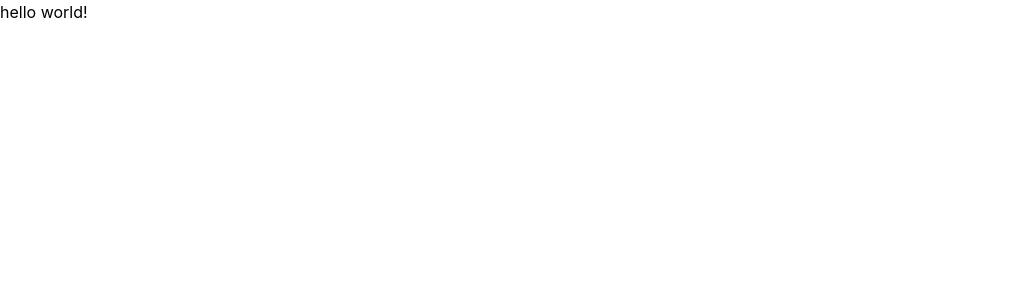
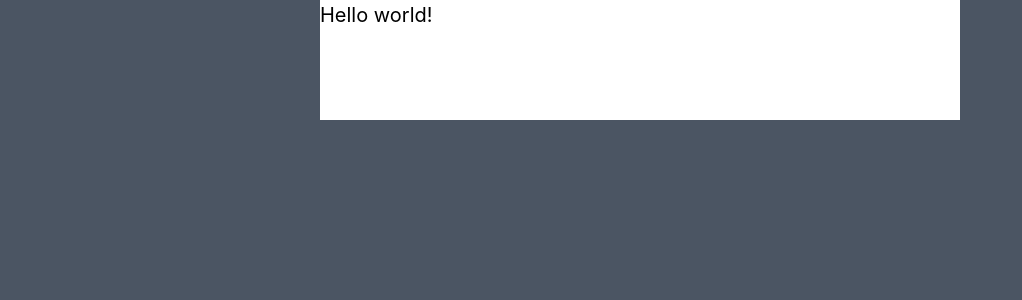
Before and after one commit to yeogeru/portfolio, a React (Create React App) app: page / in a window 1280 px wide. Shown: the top 300 px of the page, without its empty margins (0-1022 px from the left). Built offline with nearby package versions, Linux system fonts and the light colour scheme.

Commit message:
fix: tailwind config fix

```diff
--- a/package.json
+++ b/package.json
@@ -1,5 +1,5 @@
 {
-  "name": "your_project_name",
+  "name": "portfolio",
   "version": "0.1.0",
   "private": true,
   "dependencies": {
--- a/public/index.html
+++ b/public/index.html
@@ -24,7 +24,6 @@
     <title>React App</title>
   </head>
   <body>
-    <noscript>You need to enable JavaScript to run this app.</noscript>
     <div id="root"></div>
     <!--
       This HTML file is a template.
--- a/src/App.tsx
+++ b/src/App.tsx
@@ -1,7 +1,15 @@
 import React from 'react';
 
 const App = () => {
-  return <div>hello world!</div>;
+  return (
+    <div className="min-w-[100vw] min-h-[100vh] bg-gray-600 flex justify-center">
+      <div className="bg-white w-1/2 h-full">
+        <div className="w-48 h-24 bg-white">
+          <p>Hello world!</p>
+        </div>
+      </div>
+    </div>
+  );
 };
 
 export default App;
--- a/src/index.css
+++ b/src/index.css
@@ -1,6 +1,7 @@
 @tailwind base;
 @tailwind components;
 @tailwind utilities;
+
 body {
   margin: 0;
   font-family: -apple-system, BlinkMacSystemFont, 'Segoe UI', 'Roboto', 'Oxygen', 'Ubuntu',
@@ -9,6 +10,19 @@ body {
   -moz-osx-font-smoothing: grayscale;
 }
 
+@media screen and (min-width: 1280px) {
+  html {
+    font-size: 20px;
+  }
+}
+
+@media screen and (max-width: 1024px) {
+  html {
+    height: auto;
+    min-height: calc(100%-113px);
+  }
+}
+
 code {
   font-family: source-code-pro, Menlo, Monaco, Consolas, 'Courier New', monospace;
 }
--- a/src/index.tsx
+++ b/src/index.tsx
@@ -3,7 +3,6 @@ import ReactDOM from 'react-dom/client';
 import './index.css';
 import App from './App';
 import reportWebVitals from './reportWebVitals';
-
 const root = ReactDOM.createRoot(document.getElementById('root'));
 root.render(
   <React.StrictMode>
--- a/tailwind.config.js
+++ b/tailwind.config.js
@@ -1,6 +1,6 @@
 /** @type {import('tailwindcss').Config} */
 module.exports = {
-  content: ["./src/**/*.{js, jsx, ts, tsx}"],
+  content: ["./src/**/*.{html,js,jsx,ts,tsx}"],
   theme: {
     extend: {},
   },
--- a/tsconfig.json
+++ b/tsconfig.json
@@ -8,6 +8,7 @@
     "allowJs": true,
     "moduleResolution": "node",
     "esModuleInterop": true,
-    "allowSyntheticDefaultImports": true
+    "allowSyntheticDefaultImports": true,
+    "forceConsistentCasingInFileNames": true
   }
 }
--- a/webpack.config.js
+++ b/webpack.config.js
@@ -14,11 +14,6 @@ module.exports = {
     }),
     new Dotenv(),
   ],
-  output: {
-    publicPath: '/',
-    path: path.resolve(__dirname, 'build'),
-    filename: 'bundle.js',
-  },
   module: {
     rules: [
       {
```
